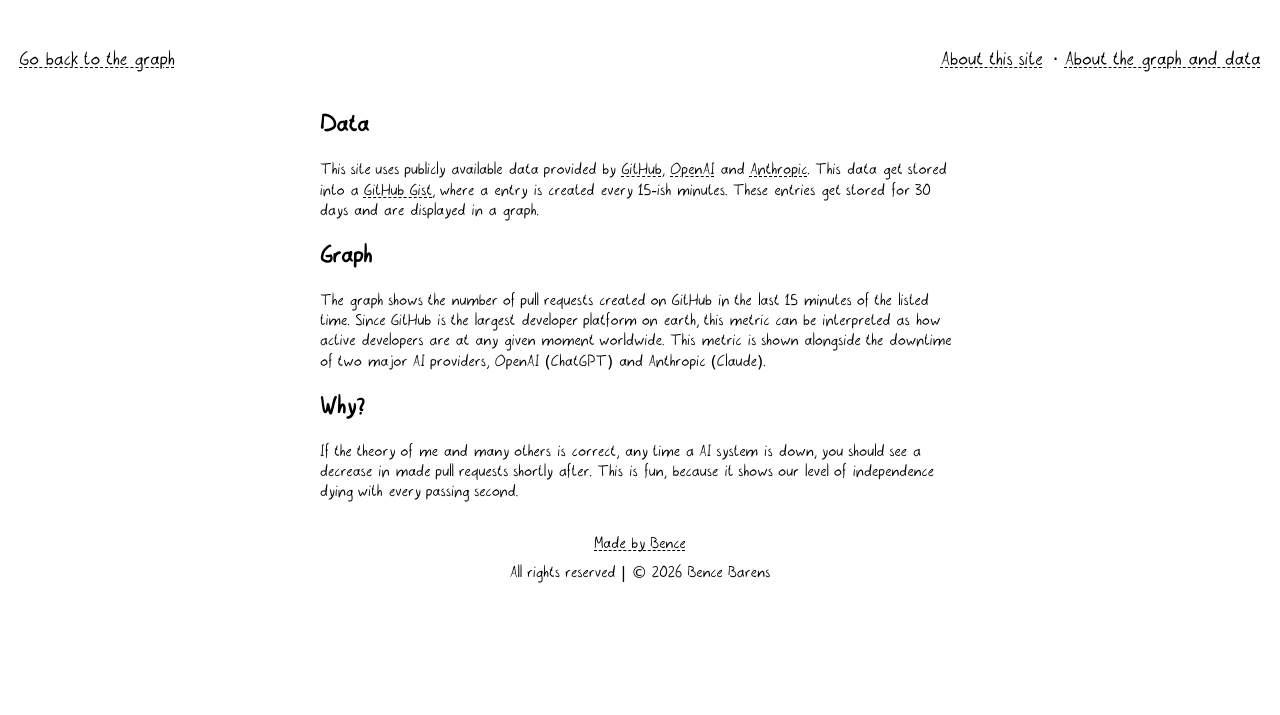
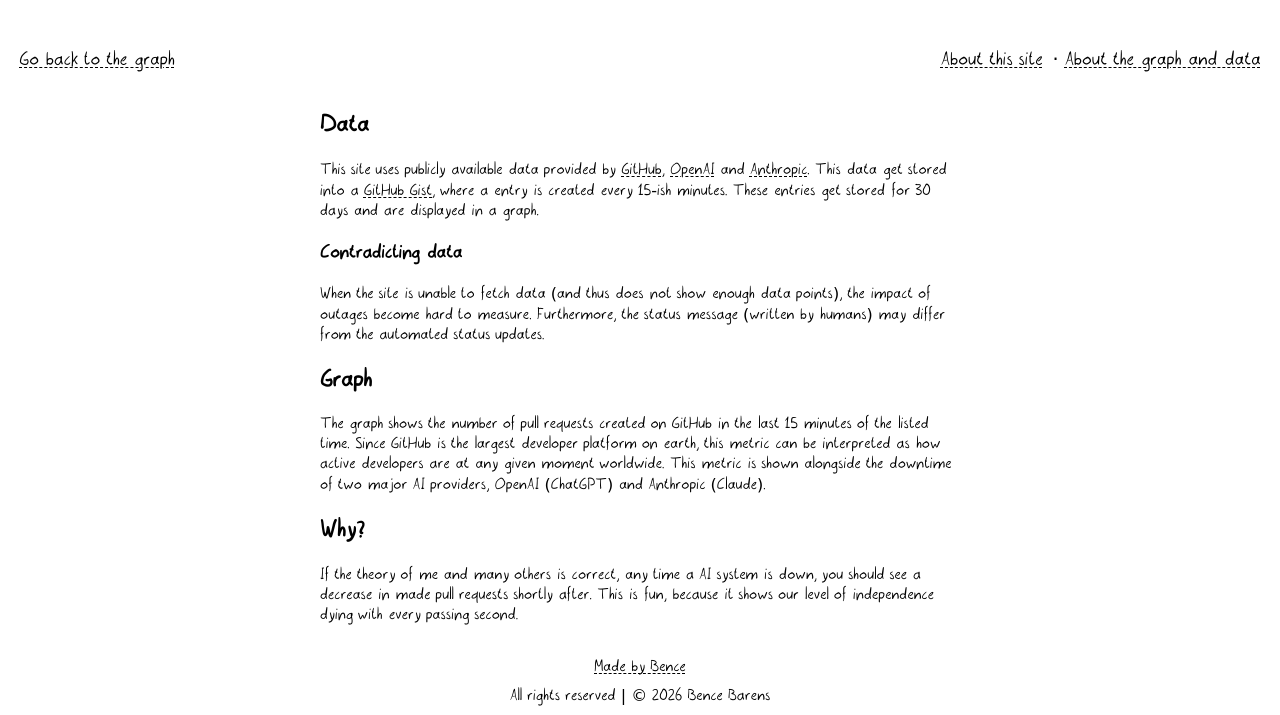
Before and after one commit to BenceBarens/blameAI, a plain HTML site: page data/index.html in a window 1280 px wide. Shown: the part 152-867 px from the top of the page. Before the commit the page ends 800 px from the top, so only its background shows below. Drawn offline with Linux system fonts and the light colour scheme.

Commit message:
Added content

```diff
--- a/data/index.html
+++ b/data/index.html
@@ -41,6 +41,9 @@
         <section>
             <h2>Data</h2>
             <p>This site uses publicly available data provided by <a href="https://api.github.com/search/issues?q=is%3Apr%20created%3A%3E%3D2026-08-25T14%3A58%3A39.000Z">GitHub</a>, <a href="https://status.openai.com/api/v2/summary.json" target="_blank">OpenAI</a> and <a href="https://status.anthropic.com/api/v2/summary.json" target="_blank">Anthropic</a>. This data get stored into a <a href="https://gist.githubusercontent.com/BenceBarens/8262c049e135b17d4645a1d2d76bed09/raw/tracker-data.json" target="_blank">GitHub Gist</a>, where a entry is created every 15-ish minutes. These entries get stored for 30 days and are displayed in a graph.</p>
+            <h3>Contradicting data</h3>
+            <p>When the site is unable to fetch data (and thus does not show enough data points), the impact of outages become hard to measure. Furthermore, the status message (written by humans) may differ from the automated status updates.</p>
+            <p></p>
         </section>
         <section>
             <h2>Graph</h2>
```
